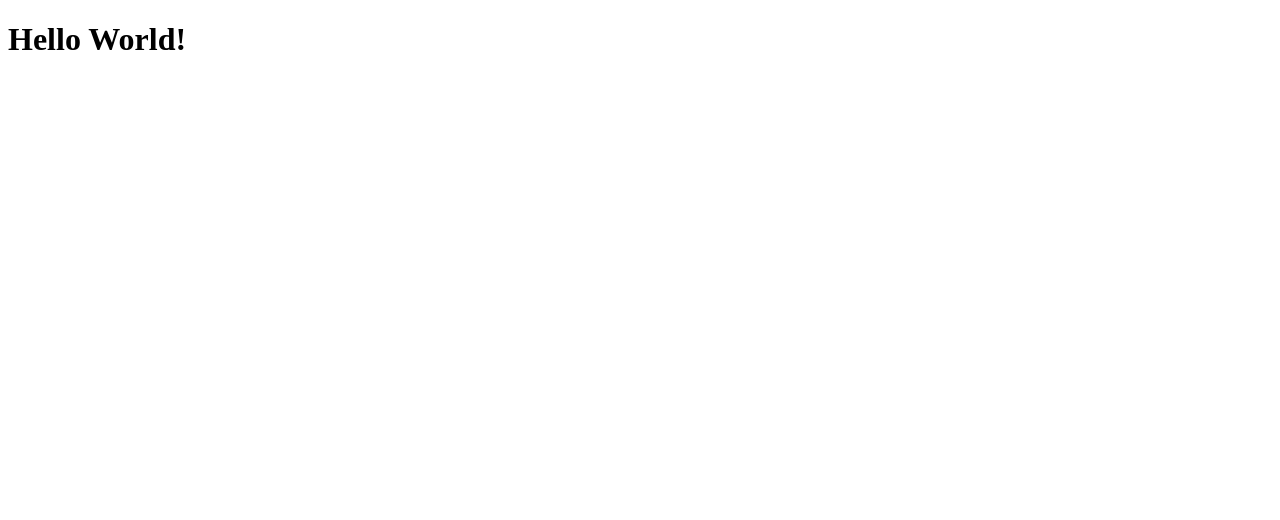
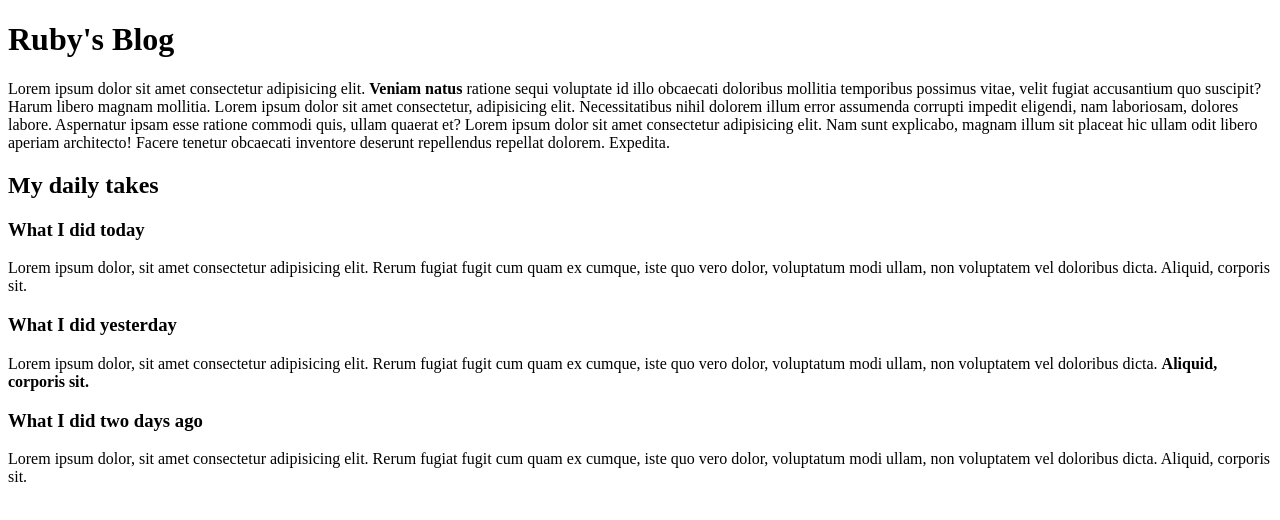
Before and after one commit to ChrisRubySoft/html-boilerplate, a plain HTML site: page index.html in a window 1280 px wide. Drawn offline with Linux system fonts and the light colour scheme.

Commit message:
Added a fake blog

```diff
--- a/index.html
+++ b/index.html
@@ -6,7 +6,47 @@
   <title>My First Page</title>
 </head>
 
+<!-- Intro to the blog -->
 <body>
-  <h1>Hello World!</h1>
+  <h1>Ruby's Blog</h1>
+  <p>Lorem ipsum dolor sit amet consectetur
+    adipisicing elit. <strong>Veniam natus</strong> ratione
+    sequi voluptate id illo obcaecati doloribus
+    mollitia temporibus possimus vitae,
+    velit fugiat accusantium quo suscipit?
+    Harum libero magnam mollitia. Lorem ipsum dolor sit amet consectetur, adipisicing elit. Necessitatibus nihil dolorem illum error assumenda corrupti impedit eligendi, nam laboriosam, dolores labore. Aspernatur ipsam esse ratione commodi quis, ullam quaerat et? Lorem ipsum dolor sit amet consectetur adipisicing elit. Nam sunt explicabo, magnam illum sit placeat hic ullam odit libero aperiam architecto! Facere tenetur obcaecati inventore deserunt repellendus repellat dolorem. Expedita.</p>
 </body>
+<!-- Title for the page -->
+<body>
+  <h2>My daily takes</h2>
+</body>
+<!-- headers and passages of text for each daily take -->
+<body>
+  <h3>What I did today</h3>
+  Lorem ipsum dolor, sit amet consectetur
+  adipisicing elit. Rerum fugiat fugit
+  cum quam ex cumque, iste quo vero dolor,
+  voluptatum modi ullam, non voluptatem vel
+   doloribus dicta. Aliquid, corporis sit.
+
+</body>
+
+<body>
+  <h3>What I did yesterday</h3>
+  Lorem ipsum dolor, sit amet consectetur
+  adipisicing elit. Rerum fugiat fugit
+  cum quam ex cumque, iste quo vero dolor,
+  voluptatum modi ullam, non voluptatem vel
+   doloribus dicta. <strong> Aliquid, corporis sit. </strong>
+</body>
+
+<body>
+  <h3>What I did two days ago</h3>
+  Lorem ipsum dolor, sit amet consectetur
+  adipisicing elit. <en>Rerum fugiat fugit
+  cum quam ex cumque</en>, iste quo vero dolor,
+  voluptatum modi ullam, non voluptatem vel
+   doloribus dicta. Aliquid, corporis sit.
+</body>
+
 </html>
```
